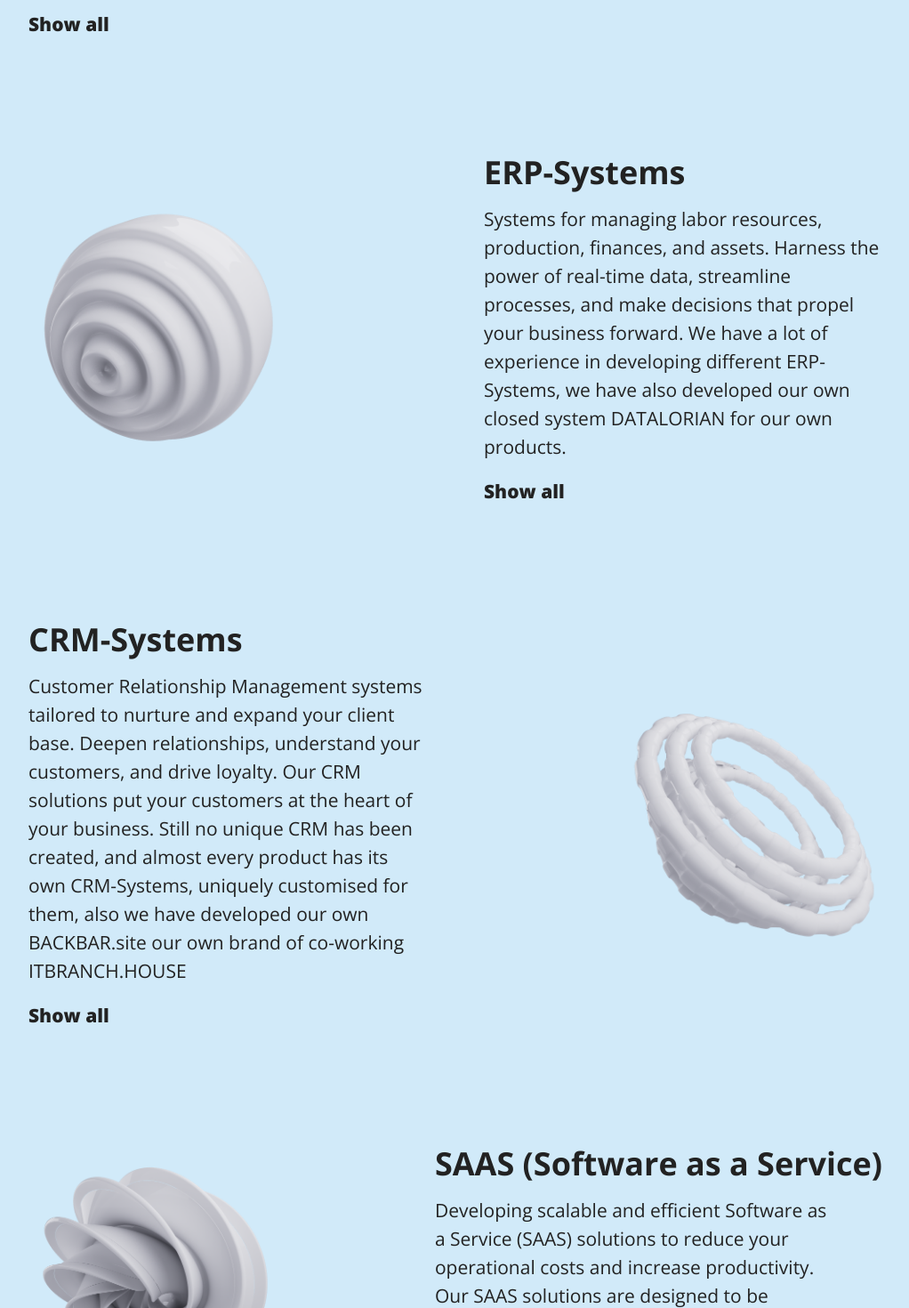
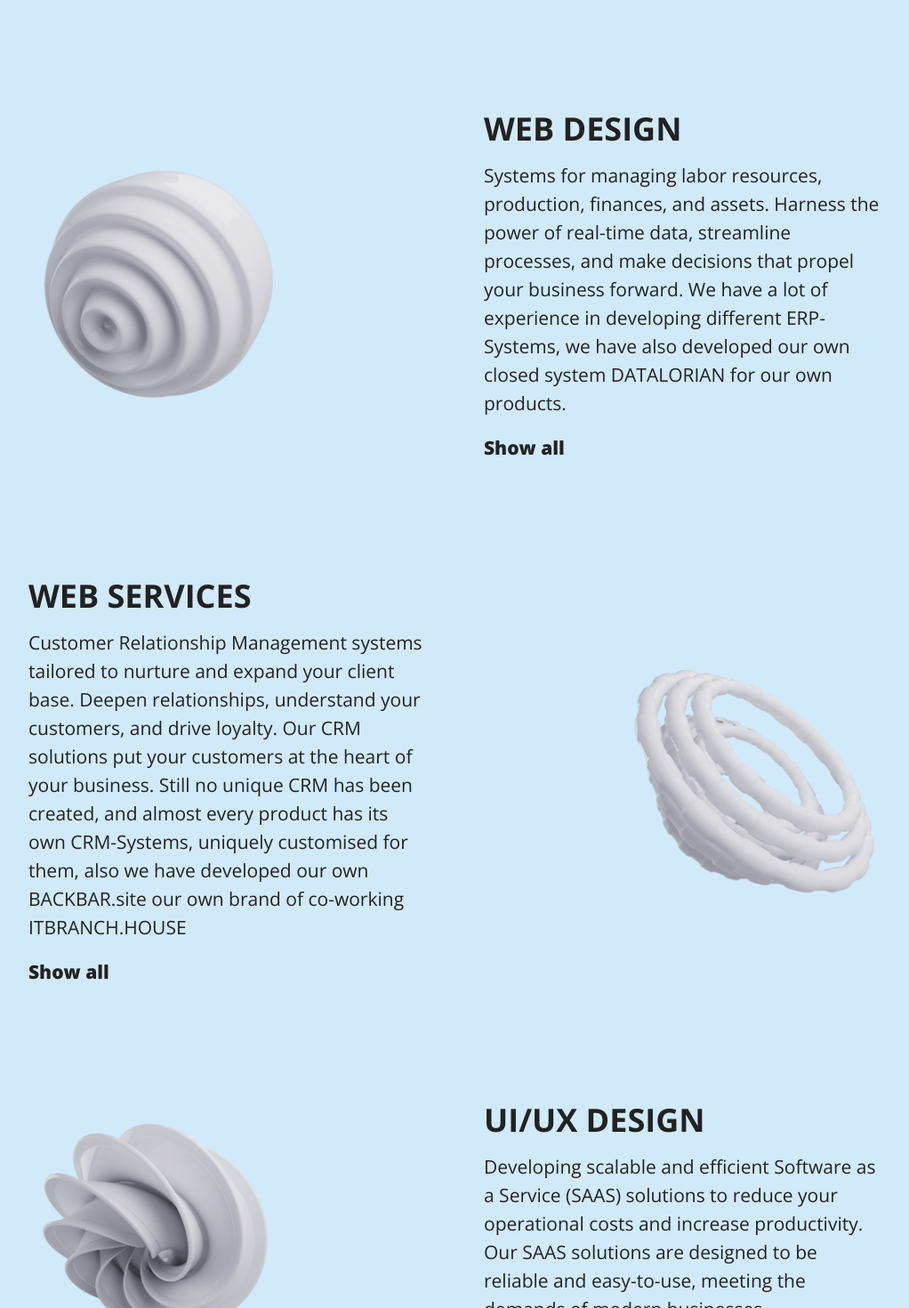
Before and after one commit to Softocean/softocean_landing, a Next.js app: page /what-we-do in a window 1280 px wide. Shown: the part 1180-2650 px from the top of the page at 89% size, without its empty margins (128-1150 px from the left). Built offline with nearby package versions, Linux system fonts and the light colour scheme.

Commit message:
feat: fix services data

```diff
--- a/src/app/what-we-do/page.tsx
+++ b/src/app/what-we-do/page.tsx
@@ -1,5 +1,4 @@
 import React from 'react';
-import WTDFooter from '@/components/what-we-do/WTDFooter';
 import WTDHeader from '@/components/what-we-do/WTDHeader';
 import WTDProjectCardList from '@/components/what-we-do/WTDProjectCardList';
 import WTDReviewCardList from '@/components/what-we-do/WTDReviewCardList';
--- a/src/data/what-we-do.ts
+++ b/src/data/what-we-do.ts
@@ -31,86 +31,86 @@ export type WhatWeDoReviewData = {
 export const whatWeDoData: WhatWeDoDataType[] = [
   {
     id: 1,
-    title: 'Revolutionize Your Business with AI',
+    title: 'ERP-SYSTEMS',
     description:
       "Dive into a world where tasks are automated, insights are deep, and user engagement is at its peak. Let's redefine what's possible with AI.  We use ai every day in development , it helps us get rid of routine , also we are happy to implement ai in any product , as we have done with client littleknitsstory.com and with all our own products",
-    href: '/projects/little-knits-story',
+    href: '/services/erp-systems',
     label: 'Show all',
     img: erp,
   },
   {
     id: 2,
-    title: 'ERP-Systems',
+    title: 'WEB DESIGN',
     description:
       'Systems for managing labor resources, production, finances, and assets. Harness the power of real-time data, streamline processes, and make decisions that propel your business forward. We have a lot of experience in developing different ERP-Systems, we have also developed our own closed system DATALORIAN for our own products.',
-    href: '/products/datalorian',
+    href: '/services/web-design',
     label: 'Show all',
     img: webDesign,
   },
   {
     id: 3,
-    title: 'CRM-Systems',
+    title: 'WEB SERVICES',
     description:
       'Customer Relationship Management systems tailored to nurture and expand your client base. Deepen relationships, understand your customers, and drive loyalty. Our CRM solutions put your customers at the heart of your business. Still no unique CRM has been created, and almost every product has its own CRM-Systems, uniquely customised for them, also we have developed our own BACKBAR.site our own brand of co-working ITBRANCH.HOUSE',
-    href: '/products/backbar',
+    href: '/services/web-services',
     label: 'Show all',
     img: webServices,
   },
   {
     id: 4,
-    title: ' SAAS (Software as a Service)',
+    title: 'UI/UX DESIGN',
     description:
       'Developing scalable and efficient Software as a Service (SAAS) solutions to reduce your operational costs and increase productivity. Our SAAS solutions are designed to be reliable and easy-to-use, meeting the demands of modern businesses.',
-    href: '',
+    href: '/services/ux-ui-design',
     label: 'Show all',
     img: ui,
   },
   {
     id: 5,
-    title: 'UX/UI Design',
+    title: 'SAAS',
     description:
       'Marrying aesthetics with functionality. Dive into designs that not only look good but feel right for your users. Creating intuitive and engaging user interfaces to enhance user satisfaction and interaction. Our UX/UI design services focus on delivering visually appealing, user-friendly designs that reflect your brand`s identity.',
-    href: '',
+    href: '/services/saas',
     label: 'Show all',
     img: saas,
   },
 
   {
     id: 6,
-    title: 'HealthTech',
+    title: 'CRM_SYSTEMS',
     description:
-      "Our core team came out of HealthTech startup for bigtech (NDA), for 5 years we worked side by side. We are unrivalled in this field",
-    href: '',
+      'Our core team came out of HealthTech startup for bigtech (NDA), for 5 years we worked side by side. We are unrivalled in this field',
+    href: '/services/crm-systems',
     label: 'Show all',
     img: crm,
   },
   {
     id: 7,
-    title: 'EdTech',
+    title: 'DIGITAL',
     description:
       'In addition to the project in this area, we are developing this area ourselves, at the moment we have an online school on programming from our partners and Junior Incubator (internship).',
-    href: '',
+    href: '/services/digital-transformation',
     label: 'Show all',
     img: digital,
   },
-   {
+  {
     id: 8,
-    title: 'SOCIAL TECH',
+    title: 'MARKETPLACE',
     description:
       ' our team has done several social media for healthtech and edtech, our expertise helped our client INCOSPLAY.TOP to get a quick start and reach the first rounds of investments',
-    href: '/projects/incosplay',
+    href: '/services/marketplaces',
     label: 'Show all',
     img: marketplace,
   },
 
   {
     id: 9,
-    title: 'Startups',
+    title: 'CONSULTING',
     description:
       'All our products and clients are startups, together we have been through startup incubators and looking for investors, going through several rounds of investments, so we are ready to share our knowledge, to enter a project at any level whether it is an idea or already ready product.',
-    href: '',
+    href: '/services/consulting',
     label: 'Detail',
-    img: saas,
+    img: consulting,
   },
 ];
 
@@ -118,19 +118,19 @@ export const whatWeDoReviewData: WhatWeDoReviewData[] = [
   {
     id: 1,
     label: 'Clutch',
-    href: '',
+    href: '/services',
     img: clutch,
   },
   {
     id: 2,
     label: 'Trustpilot',
-    href: '',
+    href: '/services',
     img: trustpilot,
   },
   {
     id: 3,
     label: 'Google',
-    href: '',
+    href: '/services',
     img: google,
   },
 ];
```
Also changed, not shown: src/data/team.ts (+6 -8 lines).
